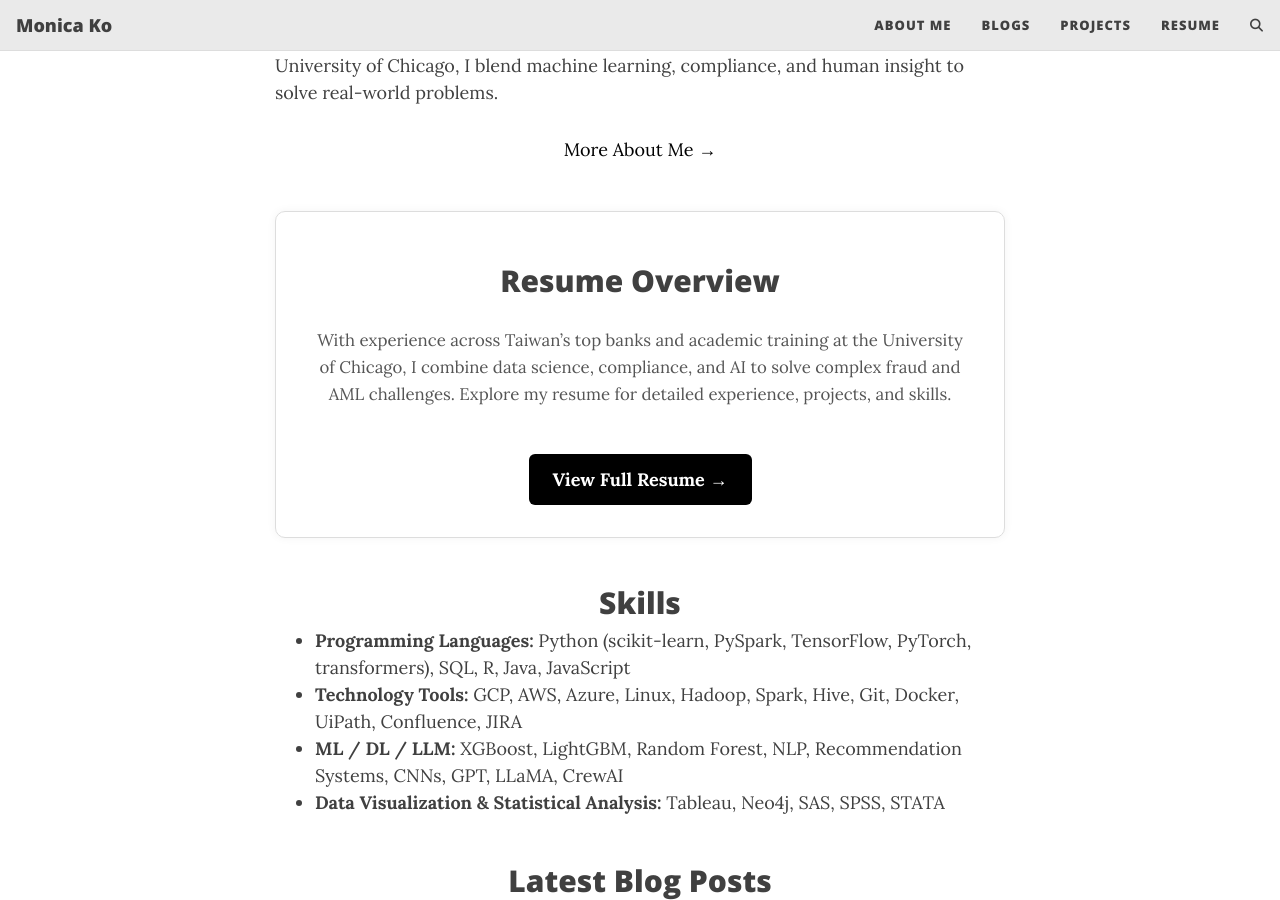
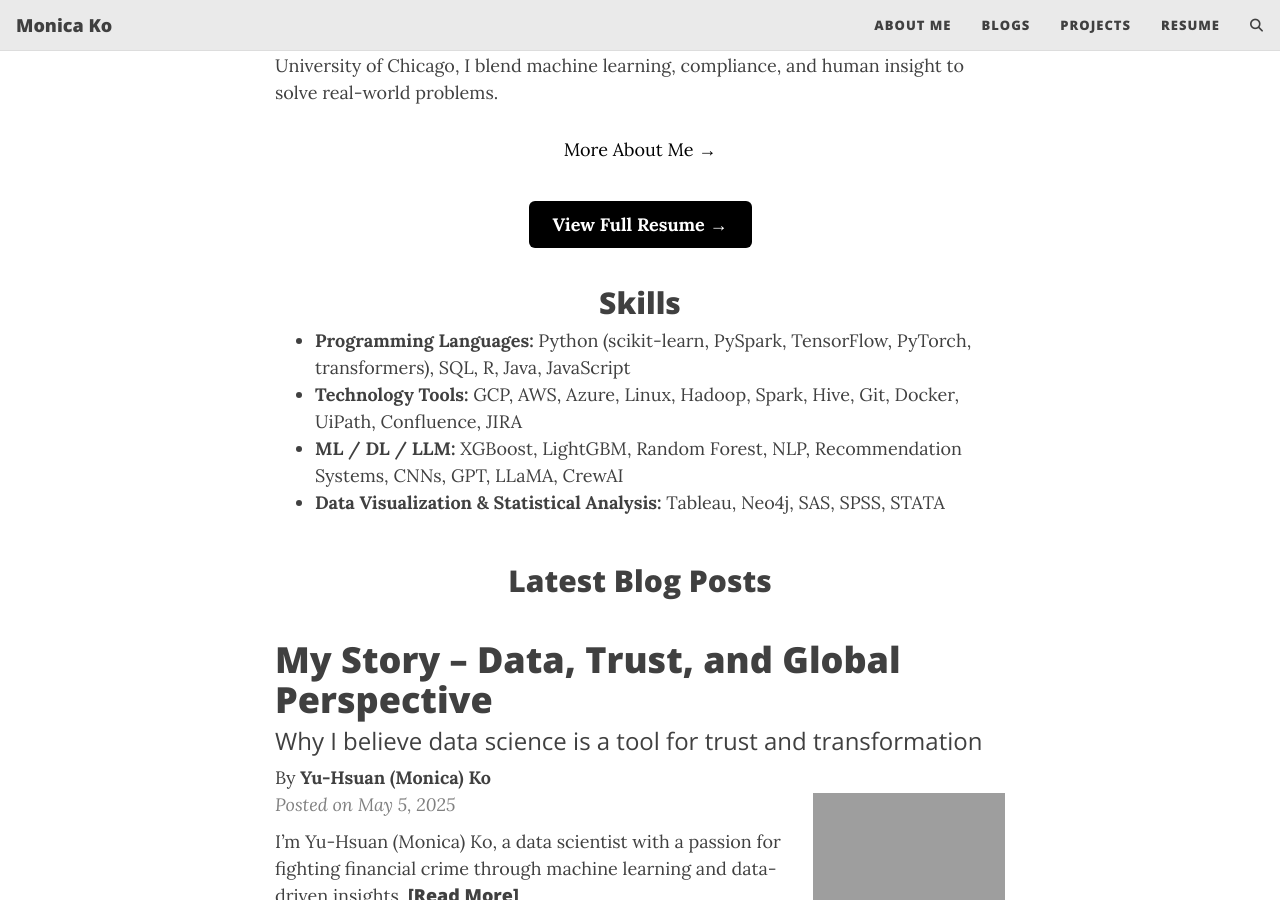
Before and after one commit to yuhsuanko/yuhsuanko.github.io, a Jekyll site: the page built from index.html, in a window 1280 px wide and 900 px high, scrolled down 457 px. Built offline with Jekyll 4.4.1, drawn with Linux system fonts in a browser that asks for light colours; the list of posts is cut into pages by our own code; comment, search, counter and statistics services are not loaded.

Commit message:
Update index.html

```diff
--- a/index.html
+++ b/index.html
@@ -17,21 +17,13 @@ subtitle: Hi, I'm Monica. I'm a data scientist focused on anti-money laundering
   </p>
 </section>
 
-<section class="resume-card-section" style="margin: 3rem auto; max-width: 800px; padding: 2rem; border: 1px solid #ddd; border-radius: 10px; box-shadow: 0 0 10px rgba(0,0,0,0.05); text-align: center;">
-
-  <h2 style="margin-bottom: 0.5rem;">Resume Overview</h2>
-  <p style="color: #555; font-size: 1.05rem; line-height: 1.6;">
-    With experience across Taiwan’s top banks and academic training at the University of Chicago, I combine data science, compliance, and AI to solve complex fraud and AML challenges.
-    Explore my resume for detailed experience, projects, and skills.
-  </p>
-
+<section style="text-align: center; margin: 3rem auto;">
   <a href="/resume/"
-     style="margin-top: 1rem; display: inline-block; background-color: black; color: white; padding: 0.75rem 1.5rem; text-decoration: none; border-radius: 6px; font-weight: bold; transition: background-color 0.3s ease;"
+     style="background-color: black; color: white; padding: 0.75rem 1.5rem; text-decoration: none; border-radius: 6px; font-weight: bold; transition: background-color 0.3s ease;"
      onmouseover="this.style.backgroundColor='#333';"
      onmouseout="this.style.backgroundColor='black';">
     View Full Resume →
   </a>
-
 </section>
 
 
```
